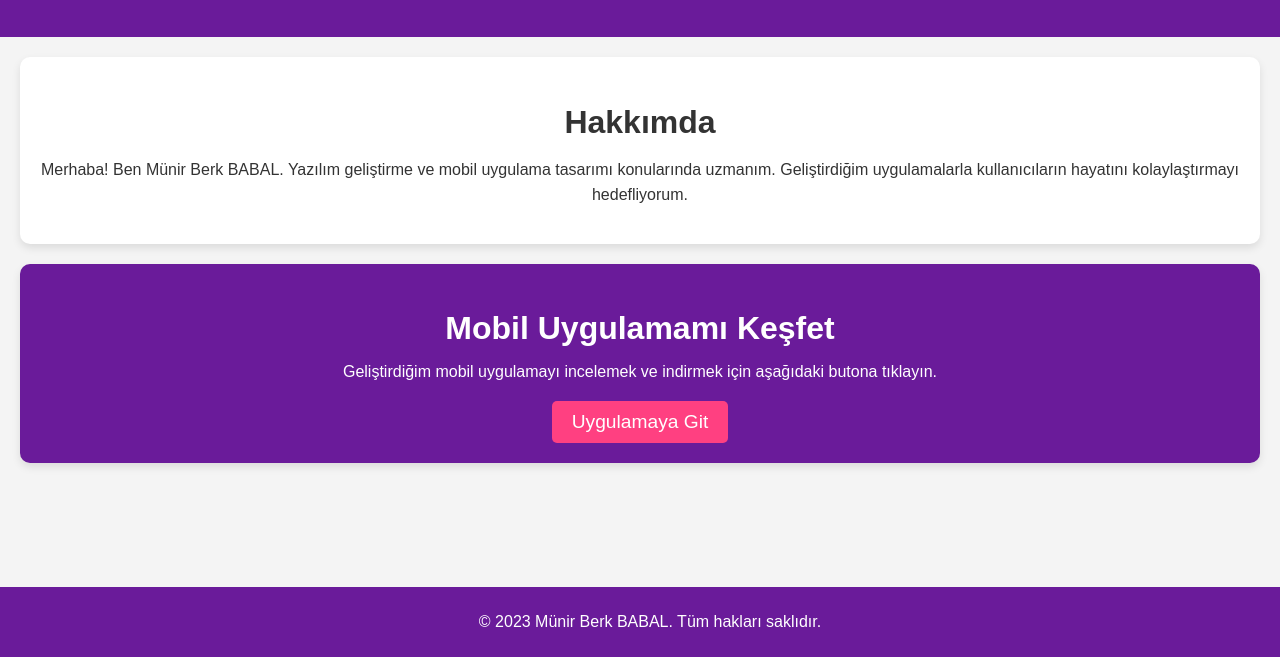
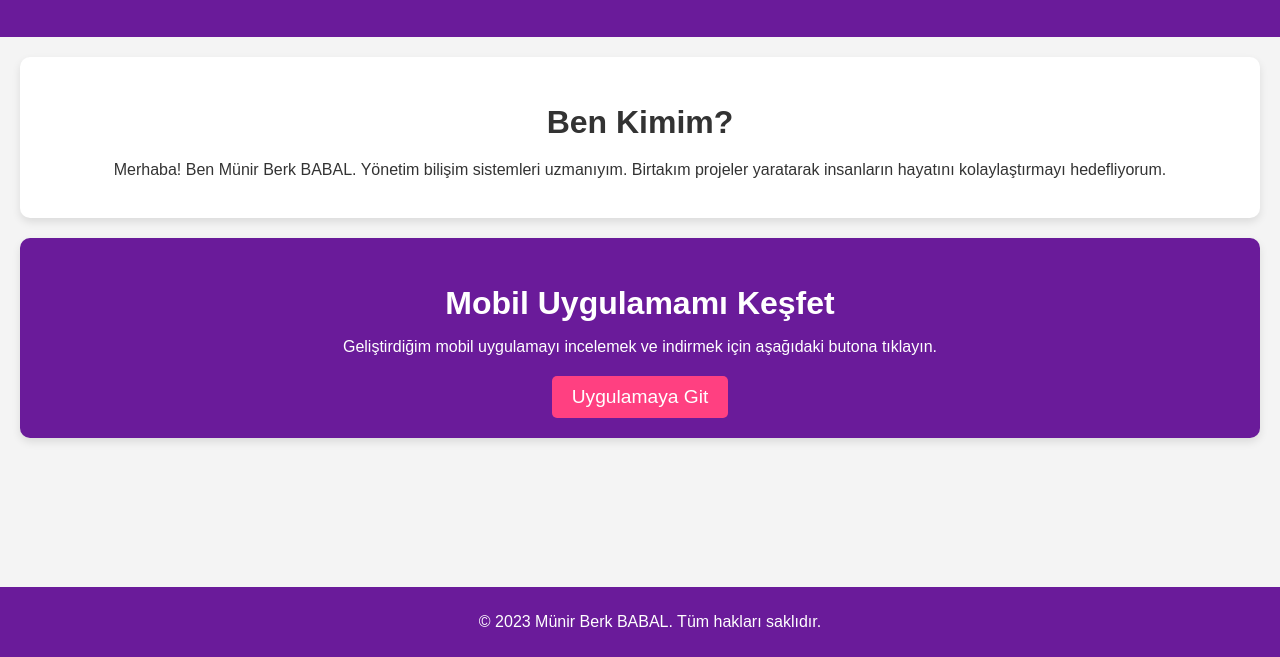
Before and after one commit to munirberkbabal/munirberkbabal.github.io, a plain HTML site: page index.html in a window 1280 px wide. Shown: the part 143-800 px from the top of the page. Drawn offline with Linux system fonts and the light colour scheme.

Commit message:
Update index.html

```diff
--- a/index.html
+++ b/index.html
@@ -16,10 +16,10 @@
   </header>
 
   <section class="about">
-    <h2>Hakkımda</h2>
+    <h2>Ben Kimim?</h2>
     <p>
-      Merhaba! Ben Münir Berk BABAL. Yazılım geliştirme ve mobil uygulama tasarımı konularında uzmanım.
-      Geliştirdiğim uygulamalarla kullanıcıların hayatını kolaylaştırmayı hedefliyorum.
+      Merhaba! Ben Münir Berk BABAL. Yönetim bilişim sistemleri uzmanıyım.
+      Birtakım projeler yaratarak insanların hayatını kolaylaştırmayı hedefliyorum.
     </p>
   </section>
 
```
